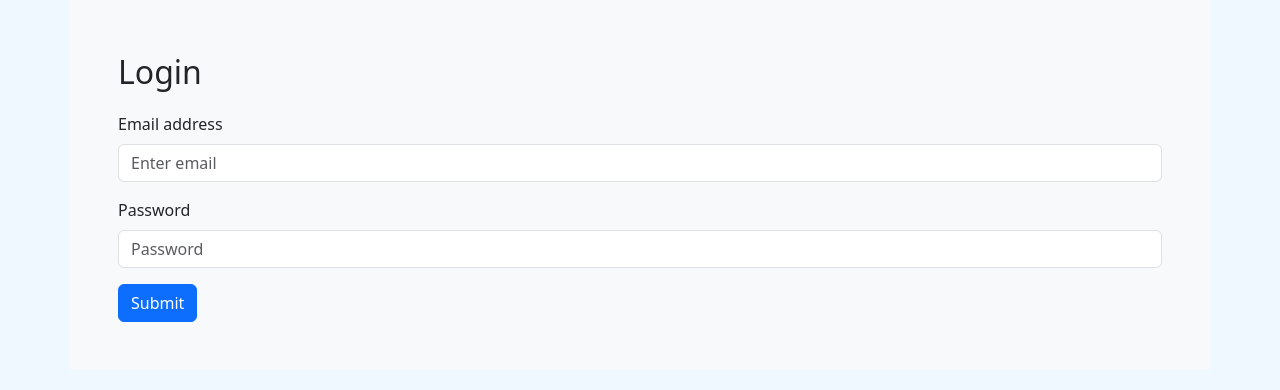
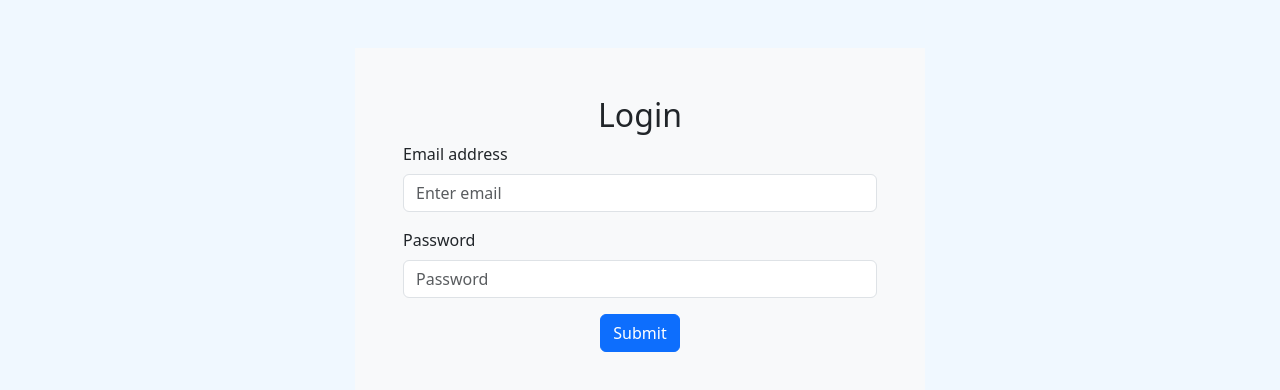
Before and after one commit to FC-Open-to-Work/FC-Open-to-Work, a React (Create React App) app in the folder client/: page /login in a window 1280 px wide. Shown: the top 390 px of the page. Built offline with nearby package versions, Linux system fonts and the light colour scheme.

Commit message:
create better login page

```diff
--- a/client/src/App.tsx
+++ b/client/src/App.tsx
@@ -1,21 +1,20 @@
-import React from 'react';
-import logo from './logo.svg';
-import './App.css';
+import React from "react";
+import "./App.css";
 
-import {BrowserRouter, Route, Routes} from 'react-router-dom'
-
+import { BrowserRouter, Route, Routes } from "react-router-dom";
 
 import Login from "./pages/Login";
-
+import Home from "./pages/Home";
+// import Register from "./pages/Register";
 
 function App() {
   return (
     <BrowserRouter>
-        <Routes>
-          {/* <Route exact path="/" element= {<Register />} />
-          <Route path="/home" element= {<Home />} /> */}
-          <Route path="/login" element= { <Login />} />
-        </Routes>
+      <Routes>
+        {/* <Route exact path="/" element= {<Register />} /> */}
+        <Route path="/home" element={<Home />} />
+        <Route path="/login" element={<Login />} />
+      </Routes>
     </BrowserRouter>
   );
 }
--- a/client/src/pages/Home.tsx
+++ b/client/src/pages/Home.tsx
@@ -1 +1,14 @@
-import * as React from 'react';
+import * as React from "react";
+
+import { Container } from "react-bootstrap";
+import { Row, Col } from "react-bootstrap";
+
+export default function Login() {
+  return (
+    <Container>
+      <Row>
+        <Col className="fs-1 text-center">Homepage</Col>
+      </Row>
+    </Container>
+  );
+}
--- a/client/src/pages/Login.tsx
+++ b/client/src/pages/Login.tsx
@@ -1,37 +1,61 @@
-import * as React from 'react';
+import * as React from "react";
 
-import {Container} from "react-bootstrap";
-import { Row, Col } from 'react-bootstrap';
-import Button from 'react-bootstrap/Button';
-import Form from 'react-bootstrap/Form';
+import { FormEvent } from "react";
+import { useState } from "react";
+import { Container } from "react-bootstrap";
+import { Row, Col } from "react-bootstrap";
+import Button from "react-bootstrap/Button";
+import Form from "react-bootstrap/Form";
 
 export default function Login() {
+  const [variables, setVariables] = useState({
+    username: "",
+    password: "",
+  });
+
+  function submitLoginForm(e: FormEvent<HTMLFormElement>) {
+    e.preventDefault();
+    console.log(variables);
+  }
+
   return (
     <Container className="justify-content-center">
-        <Row>
-          <Col className="bg-light p-5 justify-content-center">
-
-            <Form>
-              <Form.Group className="mb-3" controlId="LoginTitle">
-                <Form.Text className="fs-2 text-dark">Login</Form.Text>
-              </Form.Group>
-
+      <Row className="justify-content-center pt-5">
+        <Col className="bg-light p-5 justify-content-center" lg={6} md={8}>
+          <h2 className="fs-2 text-dark text-center">Login</h2>
+          <Form onSubmit={submitLoginForm}>
             <Form.Group className="mb-3" controlId="LoginEmail">
               <Form.Label>Email address</Form.Label>
-                <Form.Control type="email" placeholder="Enter email" />
+              <Form.Control
+                type="email"
+                value={variables.username}
+                onChange={(e) =>
+                  setVariables({ ...variables, username: e.target.value })
+                }
+                placeholder="Enter email"
+              />
             </Form.Group>
 
             <Form.Group className="mb-3" controlId="LoginPassword">
               <Form.Label>Password</Form.Label>
-                <Form.Control type="password" placeholder="Password" />
+              <Form.Control
+                type="password"
+                value={variables.password}
+                onChange={(e) =>
+                  setVariables({ ...variables, password: e.target.value })
+                }
+                placeholder="Password"
+              />
             </Form.Group>
 
+            <div className="text-center">
               <Button variant="primary" type="submit">
                 Submit
               </Button>
+            </div>
           </Form>
         </Col>
       </Row>
     </Container>
-    )
+  );
 }
```
Lines whose indentation alone changed are shown as unchanged.
